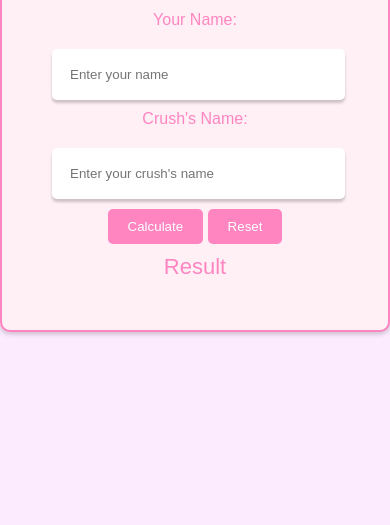
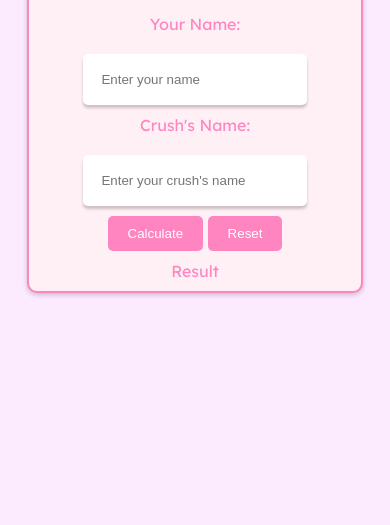
Before and after one commit to FonsahPageo/love-calculator, a plain HTML site: page index.html in a window 390 px wide. Shown: the part 319-844 px from the top of the page. Drawn offline with Linux system fonts and the light colour scheme.

Commit message:
Responsive design

```diff
--- a/index.html
+++ b/index.html
@@ -7,6 +7,9 @@
     <title></title>
     <link rel="stylesheet" href="style.css">
     <title>Love Calculator</title>
+    <link rel="preconnect" href="https://fonts.googleapis.com">
+    <link rel="preconnect" href="https://fonts.gstatic.com" crossorigin>
+    <link href="https://fonts.googleapis.com/css2?family=Lexend:wght@100..900&display=swap" rel="stylesheet">
 </head>
 
 <body>
--- a/style.css
+++ b/style.css
@@ -1,6 +1,6 @@
 body {
     background: #fceaff;
-    font-family: Arial, Helvetica, sans-serif;
+    font-family: "Lexend", sans-serif;
     margin: 0;
     padding: 0;
     box-sizing: border-box;
@@ -61,12 +61,27 @@ button {
     cursor: pointer;
 }
 
-button:hover{
+button:hover {
     padding: 12px 22px;
 }
 
 #result {
     margin-top: 10px;
-    font-size: 22px;
+    font-size: 20px;
     color: #ff85c0;
 }
+
+@media (max-width: 600px) {
+    .container {
+        width: 80%;
+        padding: 10px;
+    }
+
+    input[type="text"] {
+        width: 60%;
+    }
+
+    #result {
+        font-size: 16px;
+    }
+}
```
